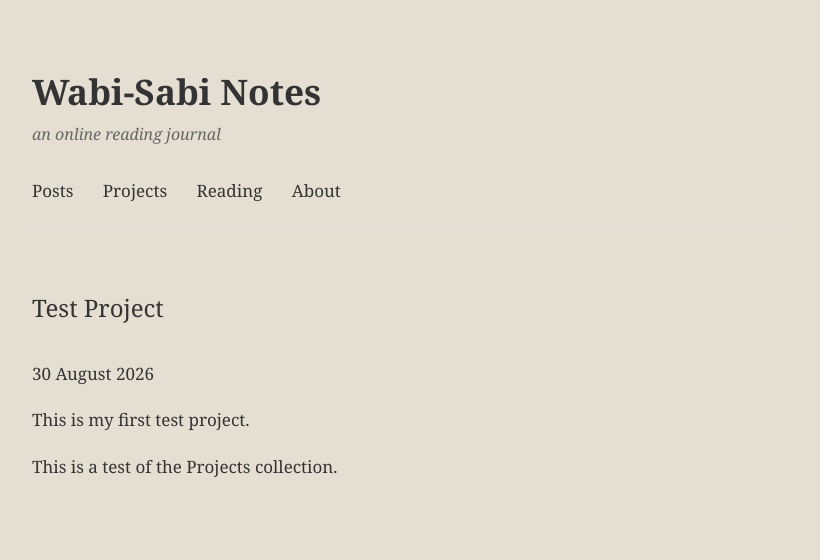
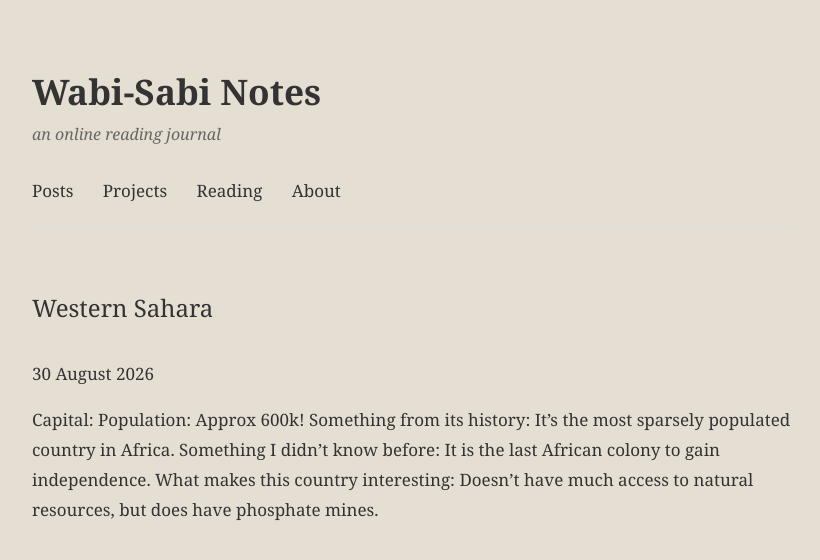
Before and after one commit to bakeramy/wabisabinotes, a Jekyll site: the page built from _projects/2026-08-30-test-project.md, in a window 1280 px wide. Shown: the top 560 px of the page, without its empty margins (228-1048 px from the left). Built offline with Jekyll 4.4.1, drawn with Linux system fonts in a browser that asks for light colours.

Commit message:
Update 2026-08-30-test-project.md

```diff
--- a/_projects/2026-08-30-test-project.md
+++ b/_projects/2026-08-30-test-project.md
@@ -1,9 +1,11 @@
 ---
 layout: post
-title: Test Project
+title: Western Sahara
 date: 2026-08-30
 ---
 
-This is my first test project.
-
-This is a test of the Projects collection.
+Capital:
+Population: Approx 600k!
+Something from its history: It’s the most sparsely populated country in Africa.
+Something I didn’t know before: It is the last African colony to gain independence.
+What makes this country interesting: Doesn’t have much access to natural resources, but does have phosphate mines.
```
